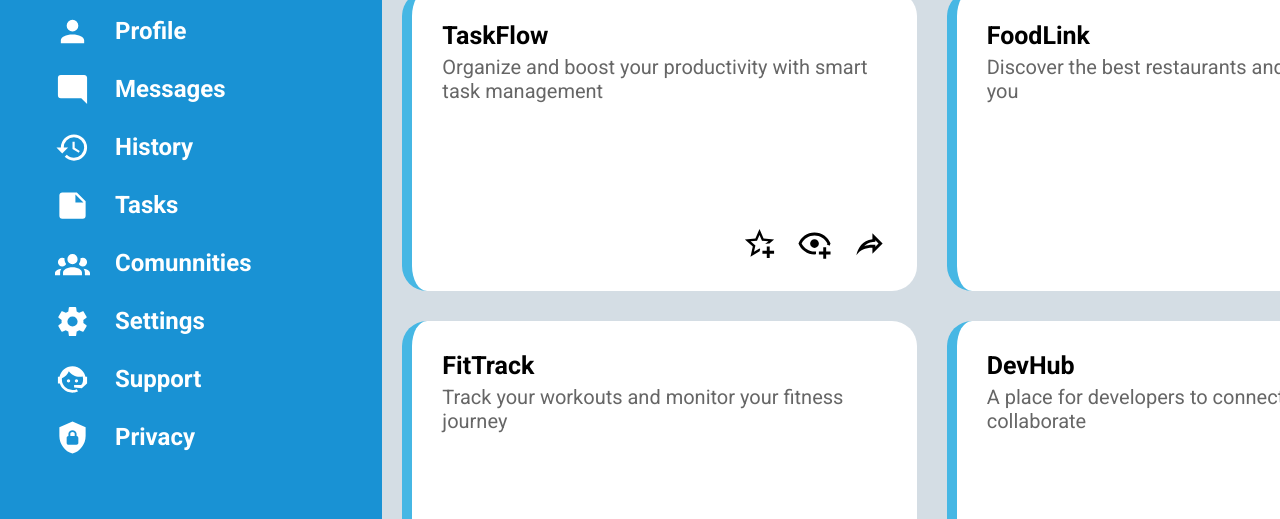
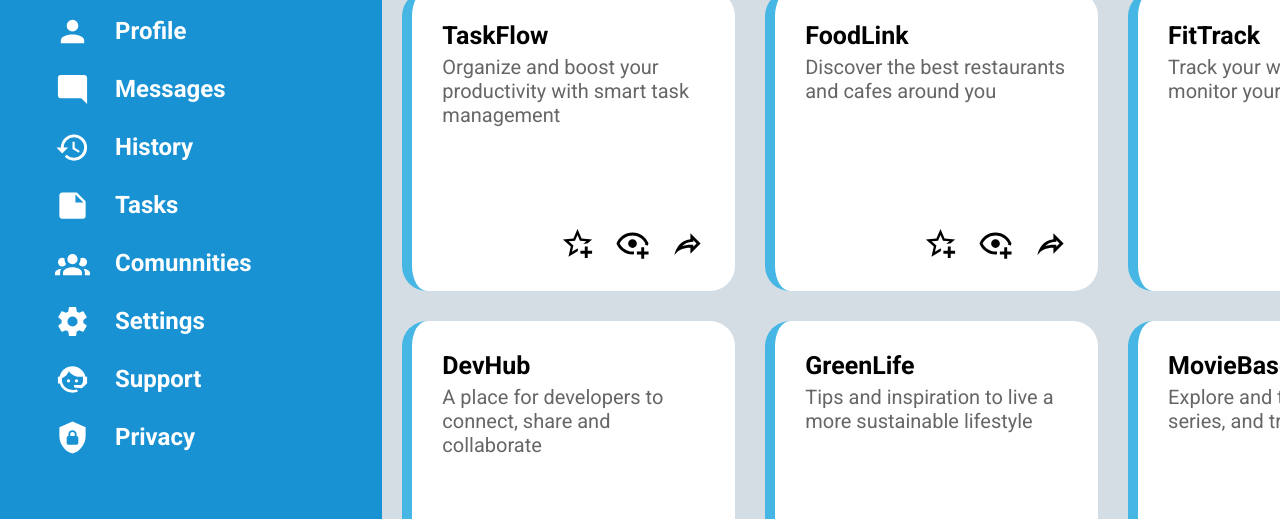
Before and after one commit to rafael-gonca/admin-dashboard, a plain HTML site: page index.html in a window 1280 px wide. Shown: the part 281-800 px from the top of the page. Drawn offline with Linux system fonts and the light colour scheme.

Commit message:
fixed card flexibility

```diff
--- a/style.css
+++ b/style.css
@@ -93,7 +93,7 @@ svg {
     grid-column: 1;
     grid-row: 2;
     display: grid;
-    grid-template-columns: repeat(2, 1fr);
+    grid-template-columns: repeat(auto-fit, minmax(300px, 1fr));
     grid-template-rows: repeat(3, 1fr);
     gap: 30px;
     padding: 20px;
@@ -112,6 +112,8 @@ svg {
 
 .card {
     background-color: white;
+    /* border-top-right-radius: 25px;
+    border-bottom-right-radius: 25px; */
     border-radius: 25px;
     display: flex;
     flex-direction: column;
```
